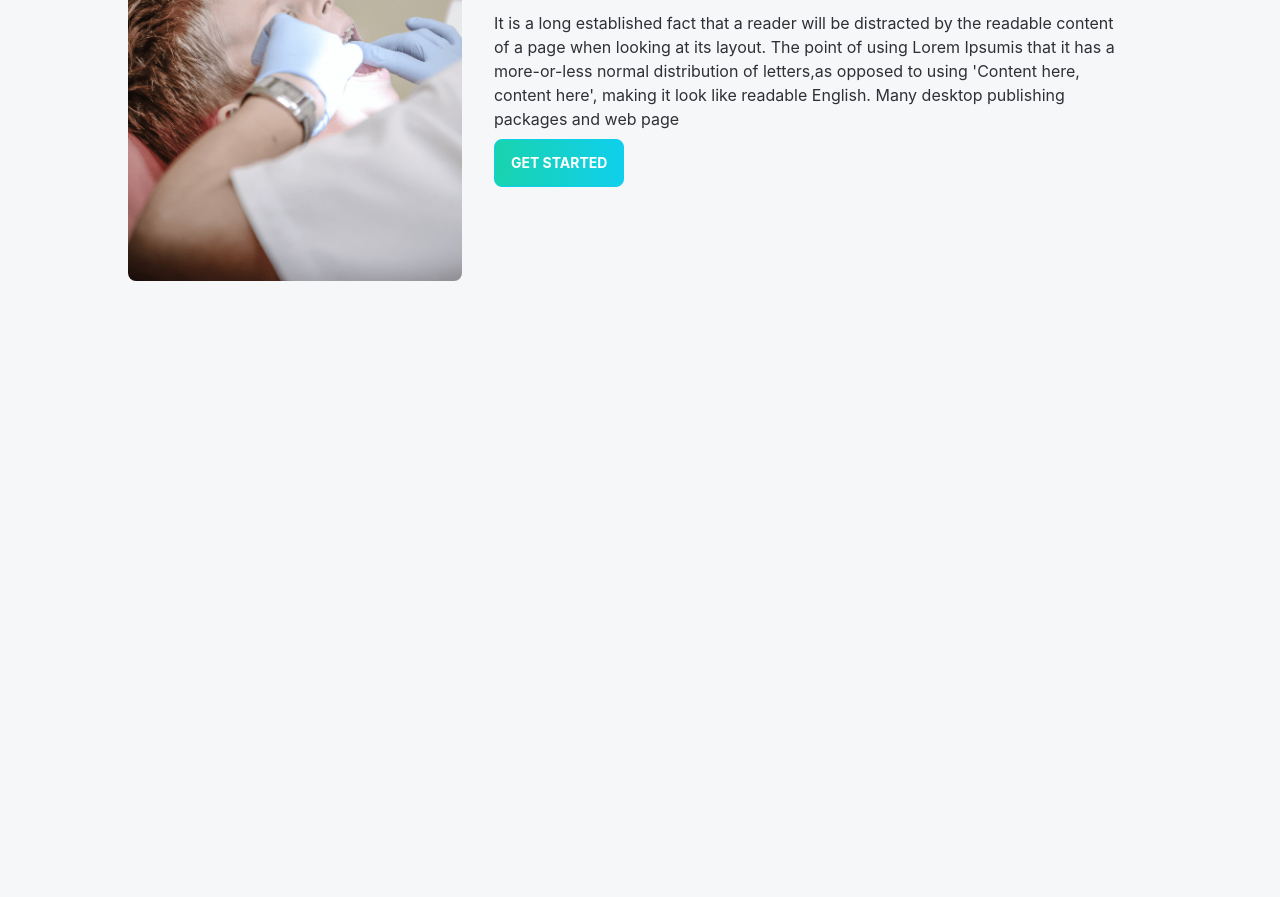
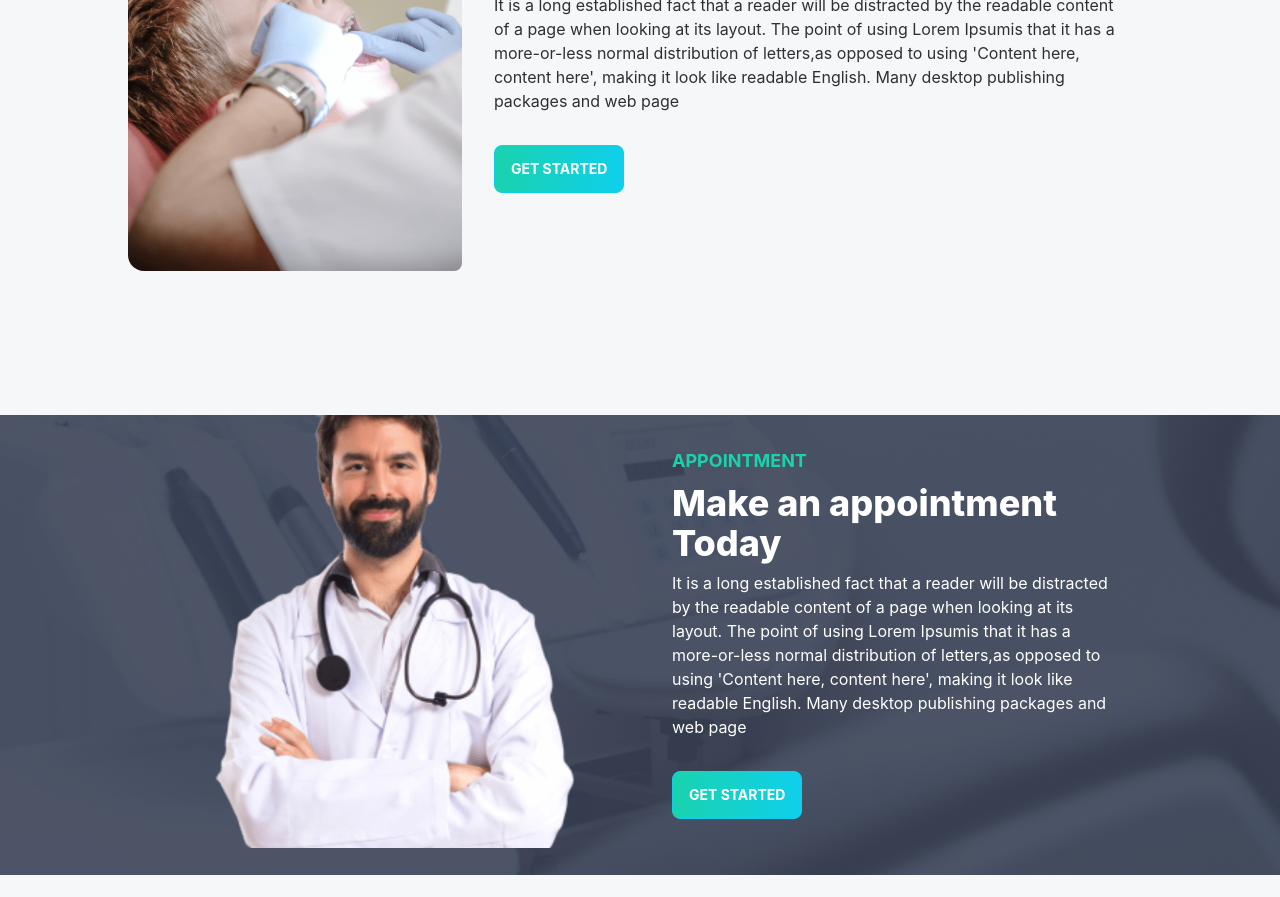
Before and after one commit to nurmdrafi/doctors-portal-client, a React (Create React App) app: page / in a window 1280 px wide. Shown: the part 1900-2797 px from the top of the page. Before the commit the page ends 2335 px from the top, so only its background shows below. Built offline with nearby package versions, Linux system fonts and the light colour scheme.

Commit message:
home appointment section added

```diff
--- a/src/Pages/Home/Banner.js
+++ b/src/Pages/Home/Banner.js
@@ -1,6 +1,7 @@
 import React from "react";
 import Chair from "../../assets/images/chair.png";
 import BannerImg from "../../assets/images/bg.png";
+import PrimaryButton from "../Shared/PrimaryButton";
 
 const Banner = () => {
   const BannerBackground = {
@@ -24,7 +25,7 @@ const Banner = () => {
             excepturi exercitationem quasi. In deleniti eaque aut repudiandae et
             a id nisi.
           </p>
-          <button className="btn btn-primary uppercase font-bold text-white bg-gradient-to-r from-[#19D3AE] to-[#0FCFEC] hover:from-[#0FCFEC] hover:to-[#19D3AE]">Get Started</button>
+        <PrimaryButton>Get Started</PrimaryButton>
         </div>
       </div>
     </div>
--- a/src/Pages/Home/Home.js
+++ b/src/Pages/Home/Home.js
@@ -1,5 +1,6 @@
 import React from "react";
 import Banner from "./Banner";
+import HomeAppoinment from "./HomeAppoinment";
 import Info from "./Info";
 import Services from "./Services";
 
@@ -10,6 +11,7 @@ const Home = () => {
       <Banner/>
       <Info/>
       <Services/>
+      <HomeAppoinment/>
     </div>
   );
 };
--- /dev/null
+++ b/src/Pages/Home/HomeAppoinment.js
@@ -0,0 +1,43 @@
+import React from "react";
+import doctor from "../../assets/images/doctor-small.png";
+import appointmentBg from "../../assets/images/appointment.png";
+import PrimaryButton from "../Shared/PrimaryButton";
+
+const HomeAppoinment = () => {
+  return (
+    <section
+      className="card lg:card-side bg-base-100 my-36 md:px-16 lg:px-32 rounded-none overflow-visible"
+      style={{
+        maxHeight: "533px",
+        background: `url(${appointmentBg})`,
+        backgroundRepeat: "no-repeat",
+        backgroundPosition: "center left",
+      }}
+    >
+      <figure className=" xl:w-1/2 ">
+        <img src={doctor} alt="doctor" className="hidden xl:block z-10 -mt-20"/>
+      </figure>
+      <div className="card-body w-full lg:w-1/2 flex justify-center">
+        <h3 className="uppercase text-secondary font-bold text-lg">
+          Appointment
+        </h3>
+        <h2 className="card-title text-4xl font-extrabold text-white">
+          Make an appointment Today
+        </h2>
+        <p className="text-white flex-grow-0">
+          It is a long established fact that a reader will be distracted by the
+          readable content of a page when looking at its layout. The point of
+          using Lorem Ipsumis that it has a more-or-less normal distribution of
+          letters,as opposed to using 'Content here, content here', making it
+          look like readable English. Many desktop publishing packages and web
+          page
+        </p>
+        <div className="card-actions justify-start">
+        <PrimaryButton>Get Started</PrimaryButton>
+        </div>
+      </div>
+    </section>
+  );
+};
+
+export default HomeAppoinment;
--- a/src/Pages/Home/ServiceDetails.js
+++ b/src/Pages/Home/ServiceDetails.js
@@ -1,22 +1,23 @@
 import React from "react";
 import treatment from "../../assets/images/treatment.png"
+import PrimaryButton from "../Shared/PrimaryButton";
 const ServiceDetails = () => {
   return (
-    <div className="card lg:card-side bg-base-100 my-36 md:px-16 lg:px-32">
+    <section className="card lg:card-side bg-base-100 my-36 md:px-16 lg:px-32">
       <figure className="w-full lg:w-1/2">
         <img className="rounded-lg" style={{maxWidth: "458px", maxHeight: "576px"}}
           src={treatment}
           alt={treatment}
         />
       </figure>
-      <div className="card-body w-full grid grid-rows-3">
+      <div className="card-body w-full flex justify-center">
         <h2 className="card-title text-4xl font-extrabold">Exceptional Dental Care, on Your Terms</h2>
-        <p>It is a long established fact that a reader will be distracted by the readable content of a page when looking at its layout. The point of using Lorem Ipsumis that it has a more-or-less normal distribution of letters,as opposed to using 'Content here, content here', making it look like readable English. Many desktop publishing packages and web page</p>
+        <p className="flex-grow-0">It is a long established fact that a reader will be distracted by the readable content of a page when looking at its layout. The point of using Lorem Ipsumis that it has a more-or-less normal distribution of letters,as opposed to using 'Content here, content here', making it look like readable English. Many desktop publishing packages and web page</p>
         <div className="card-actions justify-start">
-        <button className="btn btn-primary uppercase font-bold text-white bg-gradient-to-r from-[#19D3AE] to-[#0FCFEC] hover:from-[#0FCFEC] hover:to-[#19D3AE]">Get Started</button>
+        <PrimaryButton>Get Started</PrimaryButton>
         </div>
       </div>
-    </div>
+    </section>
   );
 };
 
--- /dev/null
+++ b/src/Pages/Shared/PrimaryButton.js
@@ -0,0 +1,11 @@
+import React from 'react';
+
+const PrimaryButton = ({children}) => {
+    return (
+        <button className="btn btn-primary uppercase font-bold text-white bg-gradient-to-r from-[#19D3AE] to-[#0FCFEC] hover:from-[#0FCFEC] hover:to-[#19D3AE] my-6">
+            {children}
+          </button>
+    );
+};
+
+export default PrimaryButton;
--- a/src/index.css
+++ b/src/index.css
@@ -3,14 +3,15 @@
 @tailwind utilities;
 body {
   margin: 0;
-  font-family: -apple-system, BlinkMacSystemFont, 'Segoe UI', 'Roboto', 'Oxygen',
-    'Ubuntu', 'Cantarell', 'Fira Sans', 'Droid Sans', 'Helvetica Neue',
+  font-size: 16px;
+  font-family: -apple-system, BlinkMacSystemFont, "Segoe UI", "Roboto", "Oxygen",
+    "Ubuntu", "Cantarell", "Fira Sans", "Droid Sans", "Helvetica Neue",
     sans-serif;
   -webkit-font-smoothing: antialiased;
   -moz-osx-font-smoothing: grayscale;
 }
 
 code {
-  font-family: source-code-pro, Menlo, Monaco, Consolas, 'Courier New',
+  font-family: source-code-pro, Menlo, Monaco, Consolas, "Courier New",
     monospace;
 }
```
